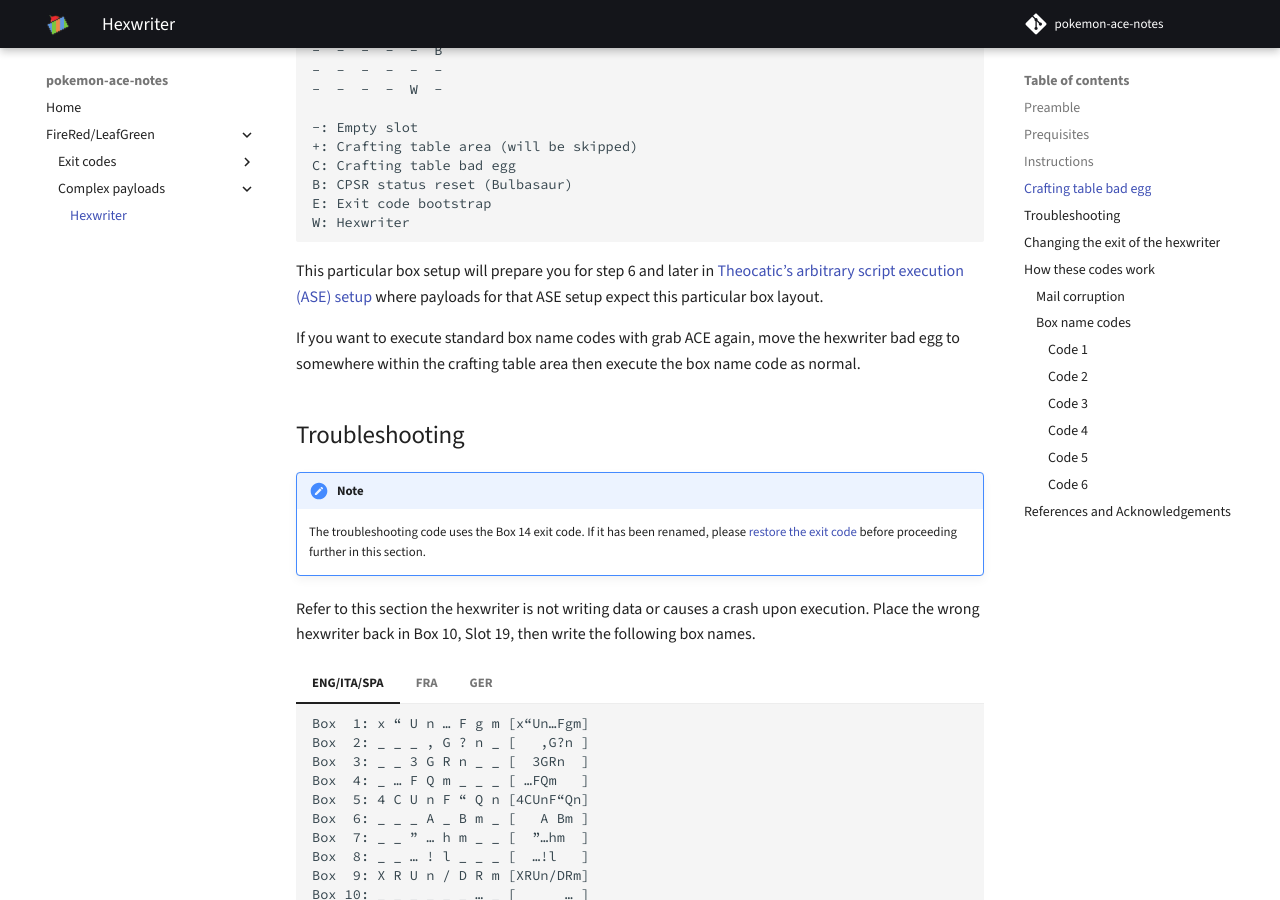
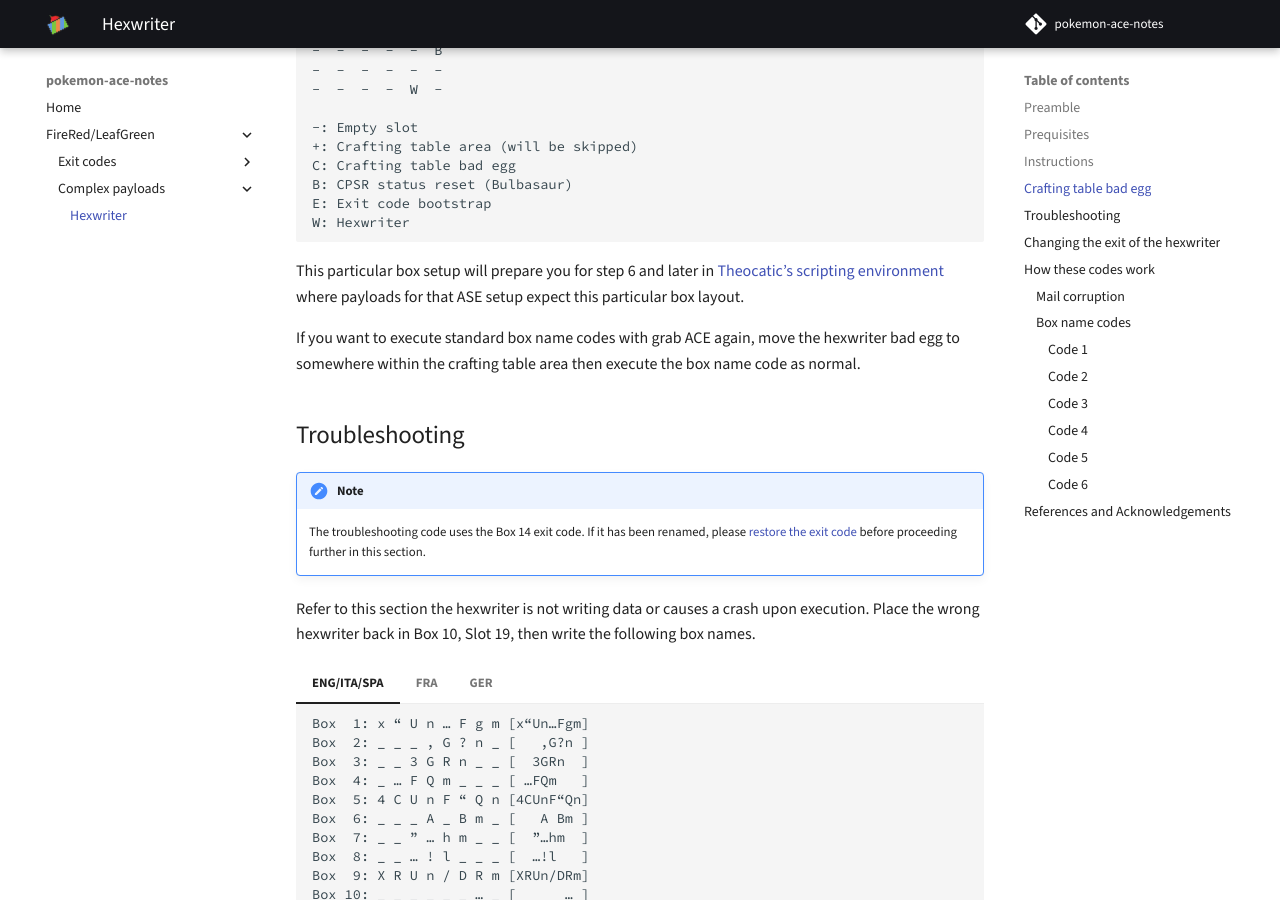
Before and after one commit to pomeg-letterbombers/pokemon-ace-notes, an MkDocs documentation site: the page built from docs/frlg/complex-payloads/hex-writer.md, in a window 1280 px wide and 900 px high, scrolled down 5395 px. Built offline with MkDocs 1.6.1 and Material for MkDocs 9.7.7, drawn with Linux system fonts in a browser that asks for light colours; comment, search, counter and statistics services are not loaded.

Commit message:
More accurate(?) term for what Theocatic has setup

````diff
--- a/docs/frlg/complex-payloads/hex-writer.md
+++ b/docs/frlg/complex-payloads/hex-writer.md
@@ -495,7 +495,7 @@ E: Exit code bootstrap
 W: Hexwriter
 ```
 
-This particular box setup will prepare you for step 6 and later in [Theocatic’s arbitrary script execution (ASE) setup](https://gist.github.com/Theocatic/39ed337ecd590b47fad14f791cf16bb5) where payloads for that ASE setup expect this particular box layout.
+This particular box setup will prepare you for step 6 and later in [Theocatic’s scripting environment](https://gist.github.com/Theocatic/39ed337ecd590b47fad14f791cf16bb5) where payloads for that ASE setup expect this particular box layout.
 
 If you want to execute standard box name codes with grab ACE again, move the hexwriter bad egg to somewhere within the crafting table area then execute the box name code as normal.
 
````
